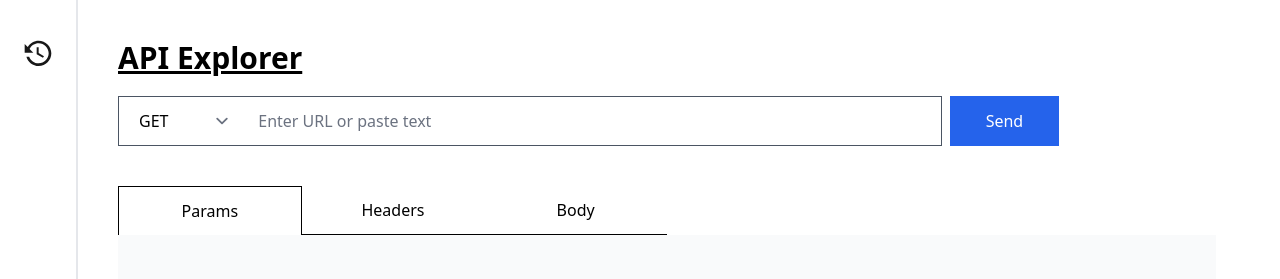
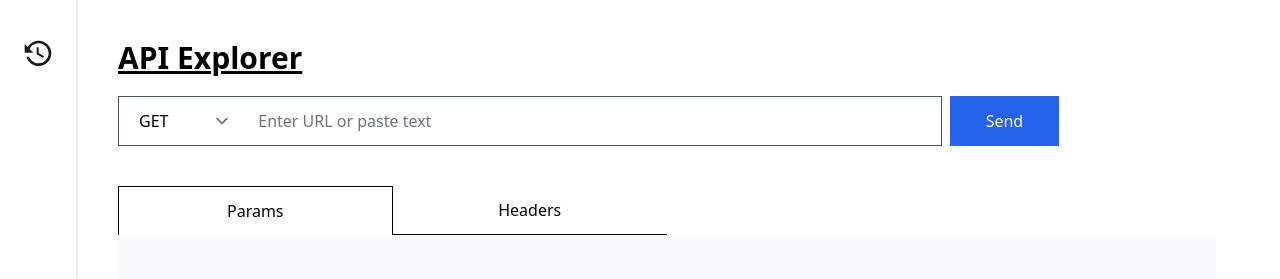
Before and after one commit to ihossen016/api-explorer, a React (Vite) app: page / in a window 1280 px wide. Shown: the top 279 px of the page. Built offline with nearby package versions, Linux system fonts and the light colour scheme.

Commit message:
body tab show hide condition added

```diff
--- a/src/components/form/Form.jsx
+++ b/src/components/form/Form.jsx
@@ -19,7 +19,7 @@ function Form() {
         method: "",
         url: "",
         params: [],
-        time: "",
+        time: "0ms",
         status: 0,
         body: {},
     });
--- a/src/components/form/FormContent.jsx
+++ b/src/components/form/FormContent.jsx
@@ -8,7 +8,11 @@ function FormContent({ requestObj, setRequestObj }) {
 
     return (
         <div className="w-full">
-            <Tabs toggleState={toggleState} setToggleState={setToggleState} />
+            <Tabs
+                requestObj={requestObj}
+                toggleState={toggleState}
+                setToggleState={setToggleState}
+            />
 
             <div className="py-5 bg-gray-50 px-10">
                 <div className={`${toggleState !== 0 ? "hidden" : ""}`}>
--- a/src/components/form/FormHeader.jsx
+++ b/src/components/form/FormHeader.jsx
@@ -5,7 +5,7 @@ function FormHeader({ requestObj, setRequestObj }) {
         <div className="flex flex-col md:flex-row items-center justify-start gap-2">
             <div className="w-full md:w-3/4 border border-gray-600 divide-y-2 md:divide-y-0">
                 <select
-                    className="w-full md:w-[15%] form-select px-5 py-3 border-0"
+                    className="w-full md:w-[15%] form-select px-5 py-3 border-0 cursor-pointer"
                     value={requestObj.method}
                     onChange={e =>
                         setRequestObj({
--- a/src/components/tabs/Tabs.jsx
+++ b/src/components/tabs/Tabs.jsx
@@ -1,7 +1,10 @@
 import React from "react";
 
-function Tabs({ toggleState, setToggleState }) {
-    const tabs = ["Params", "Headers", "Body"];
+function Tabs({ requestObj, toggleState, setToggleState }) {
+    const tabs =
+        requestObj.method === "POST" || requestObj.method === "PUT"
+            ? ["Params", "Headers", "Body"]
+            : ["Params", "Headers"];
 
     const getActiveTabClass = (index, className) =>
         toggleState === index ? className : "";
```
